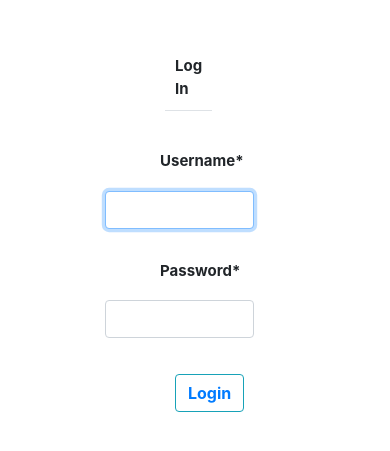
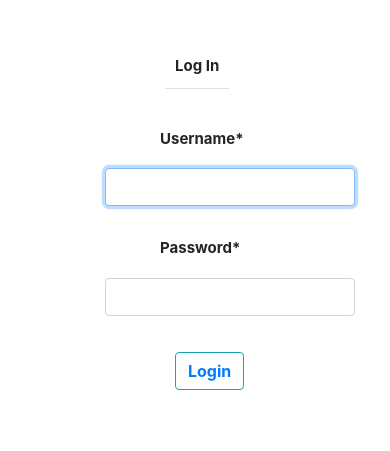
Before and after one commit to yousefmankoulah/QrGenerator_AudioCare, a Django app: page / in a window 390 px wide. Shown: the part 95-546 px from the top of the page. Run offline with Django 4.2, Linux system fonts and the light colour scheme; some libraries are stand-ins or nearby versions.

Commit message:
Update login.html

```diff
--- a/home/templates/login.html
+++ b/home/templates/login.html
@@ -42,9 +42,9 @@
 
 
 
-    <div class="col-4 col-xs-1">
+    <div class="col-md-4 col-xs-1">
     </div>
-    <div class="col-4 col-xs-4">
+    <div class="col-md-4 col-xs-4">
 
 <div class="content-section container loginForm">
   <form method="POST">
```
